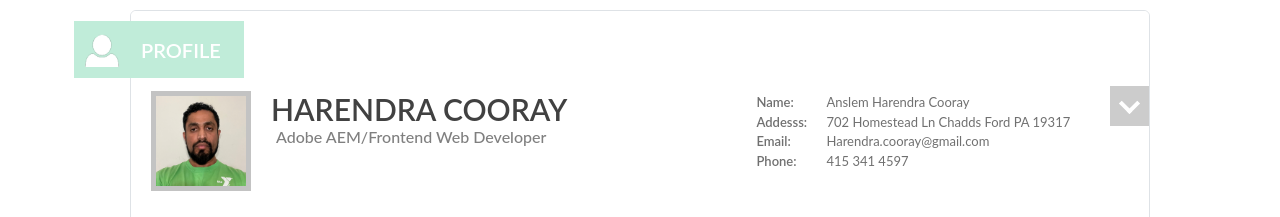
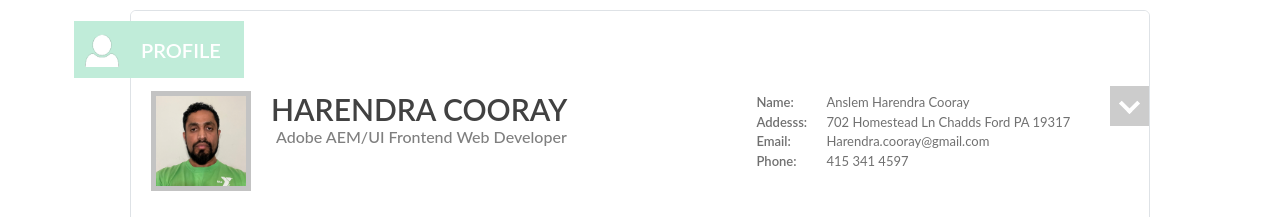
Before and after one commit to harendracooray/haren-cooray, a React (Create React App) app: page / in a window 1280 px wide. Shown: the top 217 px of the page. Built offline with nearby package versions, Linux system fonts and the light colour scheme; no server answers.

Commit message:
Update Header.js

```diff
--- a/src/components/Header.js
+++ b/src/components/Header.js
@@ -14,7 +14,7 @@ export default function Header() {
             <div>
               <h2 className='heading'>HARENDRA COORAY</h2>
               <div class='my-role'>
-                Adobe AEM/Frontend Web Developer
+                Adobe AEM/UI Frontend Web Developer
               </div>
             </div>
           </div>
```
